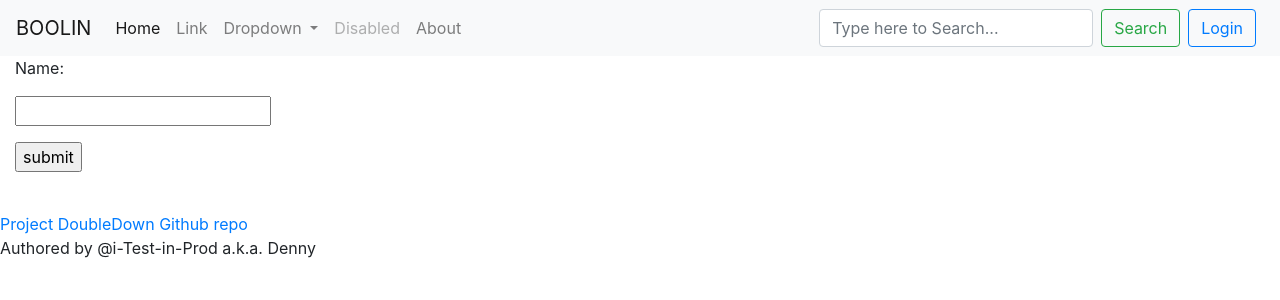
After one commit to elite-juuler/Project_DoubleDown, a Flask app: page /login/ in a window 1280 px wide. The commit adds this page. Shown: the top 300 px of the page. Run offline with Flask 3, Linux system fonts and the light colour scheme.

Commit message:
Add files via upload

```diff
--- a/site_flask/templates/base.html
+++ b/site_flask/templates/base.html
@@ -16,7 +16,7 @@
         <div class="collapse navbar-collapse" id="navbarSupportedContent">
           <ul class="navbar-nav mr-auto">
             <li class="nav-item active">
-              <a class="nav-link" href="home">Home <span class="sr-only">(current)</span></a>
+              <a class="nav-link" href="/home/">Home <span class="sr-only">(current)</span></a>
             </li>
             <li class="nav-item">
               <a class="nav-link" href="#">Link</a>
@@ -36,20 +36,24 @@
               <a class="nav-link disabled" href="#" tabindex="-1" aria-disabled="true">Disabled</a>
             </li>
             <li class = "nav-item">
-                <a class = "nav-link" href="about">About</a>
+                <a class = "nav-link" href="/about/">About</a>
             </li>
           </ul>
           <form class="form-inline my-2 my-lg-0">
-            <input class="form-control mr-sm-2" type="search" placeholder="Search" aria-label="Search">
+            <input class="form-control mr-sm-2" type="search" placeholder="Type here to Search..." aria-label="Search">
             <button class="btn btn-outline-success my-2 my-sm-0" type="submit">Search</button>
           </form>
+          <a class="btn btn-outline-primary mx-2 my-sm-0" href="/login" role="button">Login</a>
         </div>
       </nav>
+      <div class="container-fluid">
         {% block content %}
         {% endblock %}
+      </div>
+      <br>
         <a href="https://github.com/elite-juuler/Project_DoubleDown" target="_blank" rel="noreferrer noopener">Project DoubleDown Github repo</a>
         <br>
-Authored by @elite-juuler a.k.a. Denny
+Authored by @i-Test-in-Prod a.k.a. Denny
     <script src="https://code.jquery.com/jquery-3.3.1.slim.min.js" integrity="sha384-q8i/X+965DzO0rT7abK41JStQIAqVgRVzpbzo5smXKp4YfRvH+8abtTE1Pi6jizo" crossorigin="anonymous"></script>
     <script src="https://cdn.jsdelivr.net/npm/popper.js@1.14.7/dist/umd/popper.min.js" integrity="sha384-UO2eT0CpHqdSJQ6hJty5KVphtPhzWj9WO1clHTMGa3JDZwrnQq4sF86dIHNDz0W1" crossorigin="anonymous"></script>
     <script src="https://cdn.jsdelivr.net/npm/bootstrap@4.3.1/dist/js/bootstrap.min.js" integrity="sha384-JjSmVgyd0p3pXB1rRibZUAYoIIy6OrQ6VrjIEaFf/nJGzIxFDsf4x0xIM+B07jRM" crossorigin="anonymous"></script>
--- a/site_flask/templates/index.html
+++ b/site_flask/templates/index.html
@@ -3,5 +3,5 @@
 {% extends "base.html" %}
 {% block title %}PDD: Home{% endblock %}
 {% block content %}
-<h1>Project Double-Down</h1>
+<h1>Project Double-Down Home Page</h1>
 {% endblock %}
--- /dev/null
+++ b/site_flask/templates/login.html
@@ -0,0 +1,17 @@
+{% extends "base.html" %}
+{% block title %}PDD: Login Page{% endblock %}
+
+{% block content %}
+    {% with messages = get_flashed_messages() %}
+        {% if messages %}
+            {% for msg in messages %}
+                <p>{{msg}}</p>
+            {% endfor %}
+        {% endif %}
+    {% endwith %}
+<form action="#" method="post">
+    <p>Name:</p>
+    <p><input type="text" name="nm"</p>
+    <p><input type="submit" value="submit"</p>
+</form>
+{% endblock %}
```
Also changed, not shown: site_flask/templates/about.html (added, +8 -0 lines), site_flask/templates/user.html (added, +15 -0 lines).
